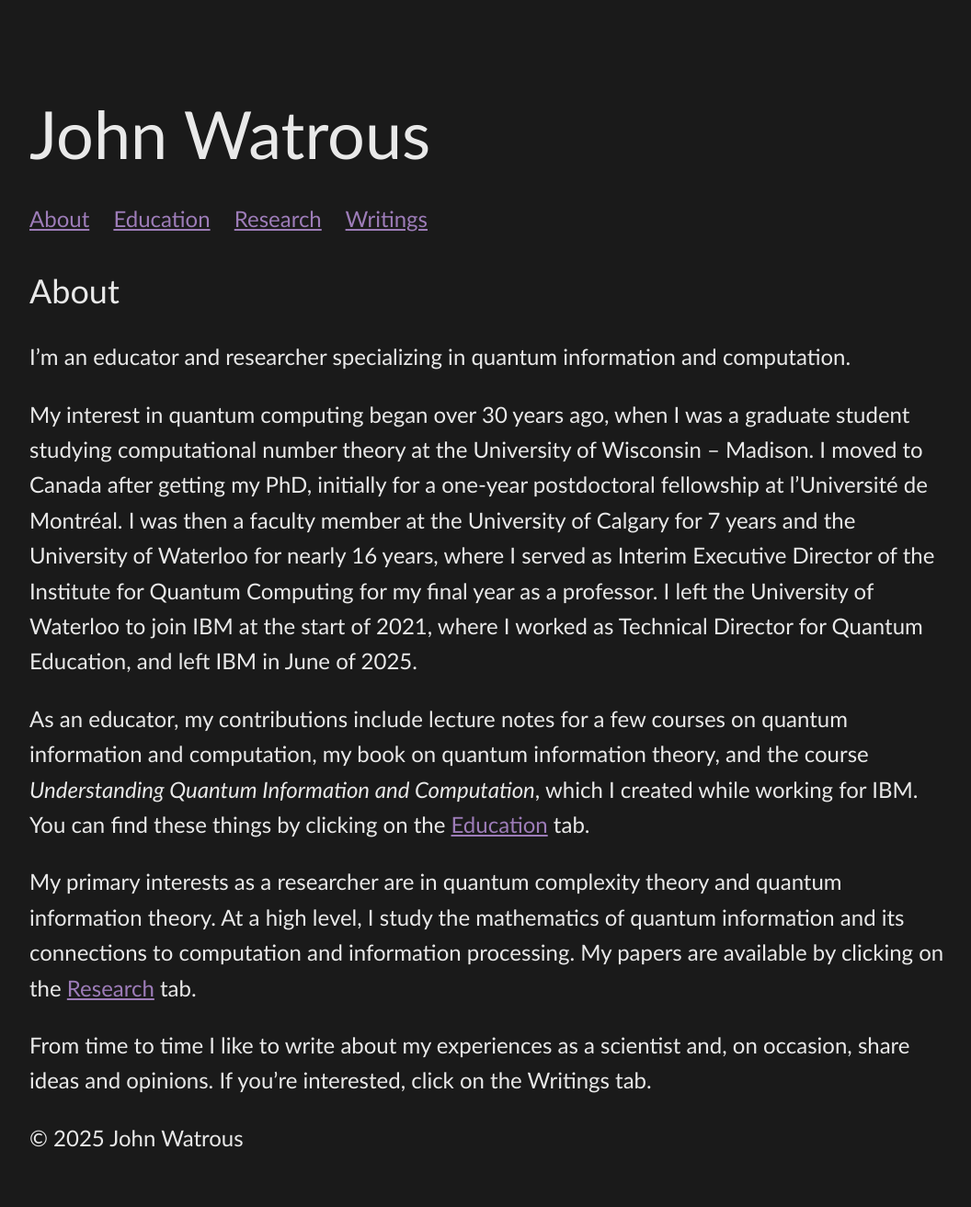
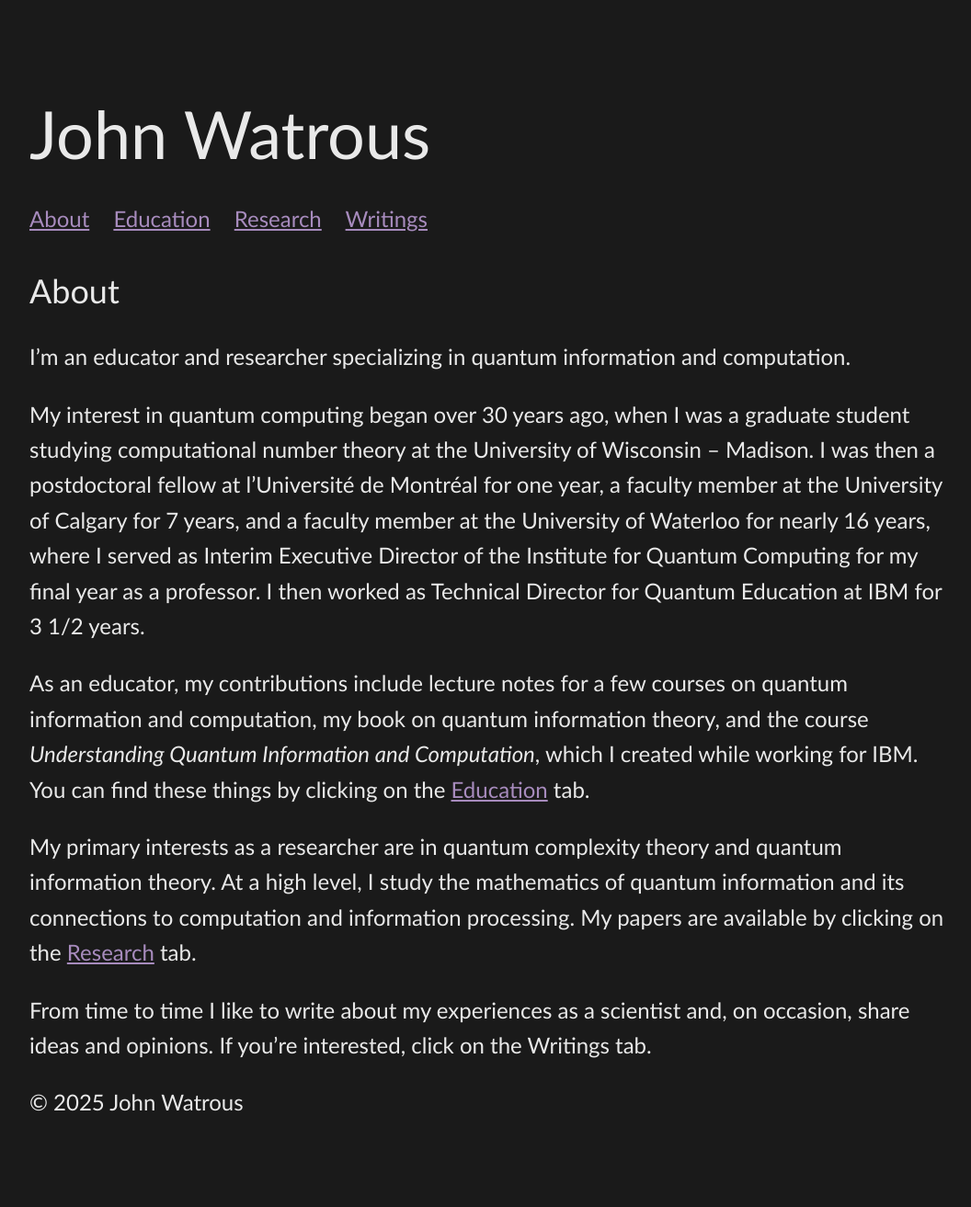
Before and after one commit to jhwatrous/jhwatrous.github.io, a Jekyll site: the page built from index.md, in a window 1280 px wide. Shown: the whole page at 92% size, without its empty margins (108-1164 px from the left). Built offline with Jekyll 4.4.1, drawn with Linux system fonts in a browser that asks for light colours; after the commit the page ends 1275 px from its top, so only the background shows below that.

Commit message:
Revising...

```diff
--- a/assets/css/simple-dark.css
+++ b/assets/css/simple-dark.css
@@ -32,7 +32,7 @@ p {
 
 /* Links */
 a {
-    color: #9d7cb8;
+    color: #a78bbd;
     text-decoration: underline;
 }
 
--- a/index.md
+++ b/index.md
@@ -7,7 +7,7 @@ title: Home
 
 I’m an educator and researcher specializing in quantum information and computation.
 
-My interest in quantum computing began over 30 years ago, when I was a graduate student studying computational number theory at the University of Wisconsin – Madison. I moved to Canada after getting my PhD, initially for a one-year postdoctoral fellowship at l'Université de Montréal. I was then a faculty member at the University of Calgary for 7 years and the University of Waterloo for nearly 16 years, where I served as Interim Executive Director of the Institute for Quantum Computing for my final year as a professor. I left the University of Waterloo to join IBM at the start of 2021, where I worked as Technical Director for Quantum Education, and left IBM in June of 2025.
+My interest in quantum computing began over 30 years ago, when I was a graduate student studying computational number theory at the University of Wisconsin – Madison. I was then a postdoctoral fellow at l'Université de Montréal for one year, a faculty member at the University of Calgary for 7 years, and a faculty member at the University of Waterloo for nearly 16 years, where I served as Interim Executive Director of the Institute for Quantum Computing for my final year as a professor. I then worked as Technical Director for Quantum Education at IBM for 3 1/2 years.
 
 As an educator, my contributions include lecture notes for a few courses on quantum information and computation, my book on quantum information theory, and the course *Understanding Quantum Information and Computation*, which I created while working for IBM. You can find these things by clicking on the <a href="{{ '/education.html' | relative_url }}">Education</a> tab.
 
```
